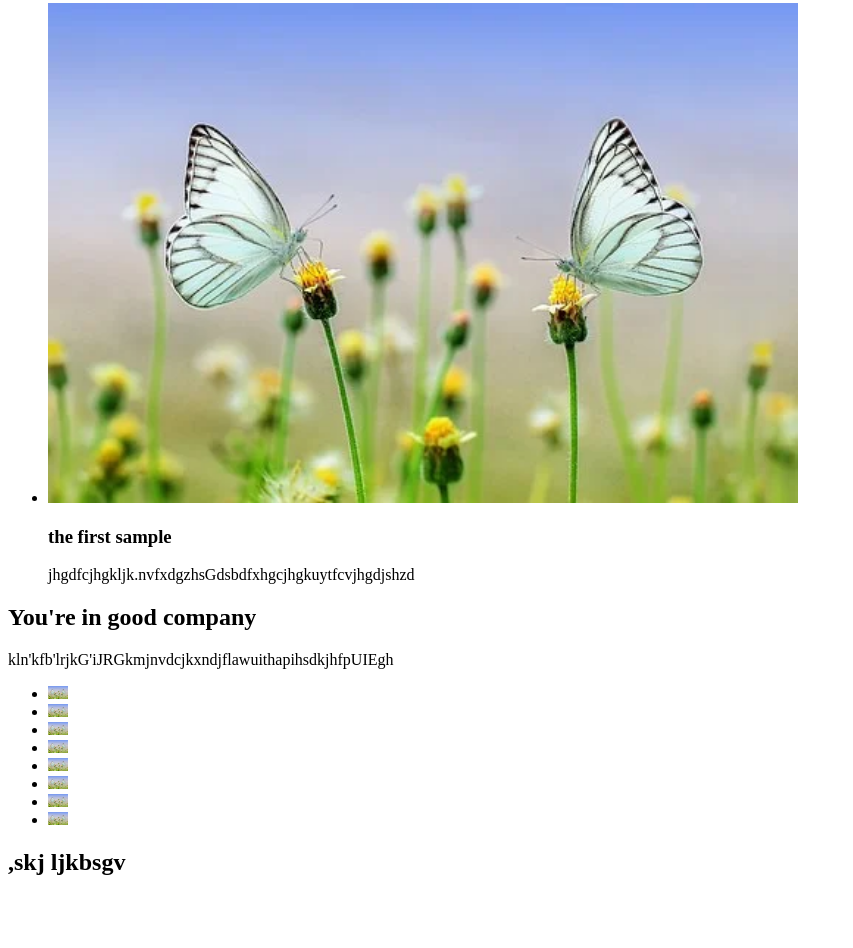
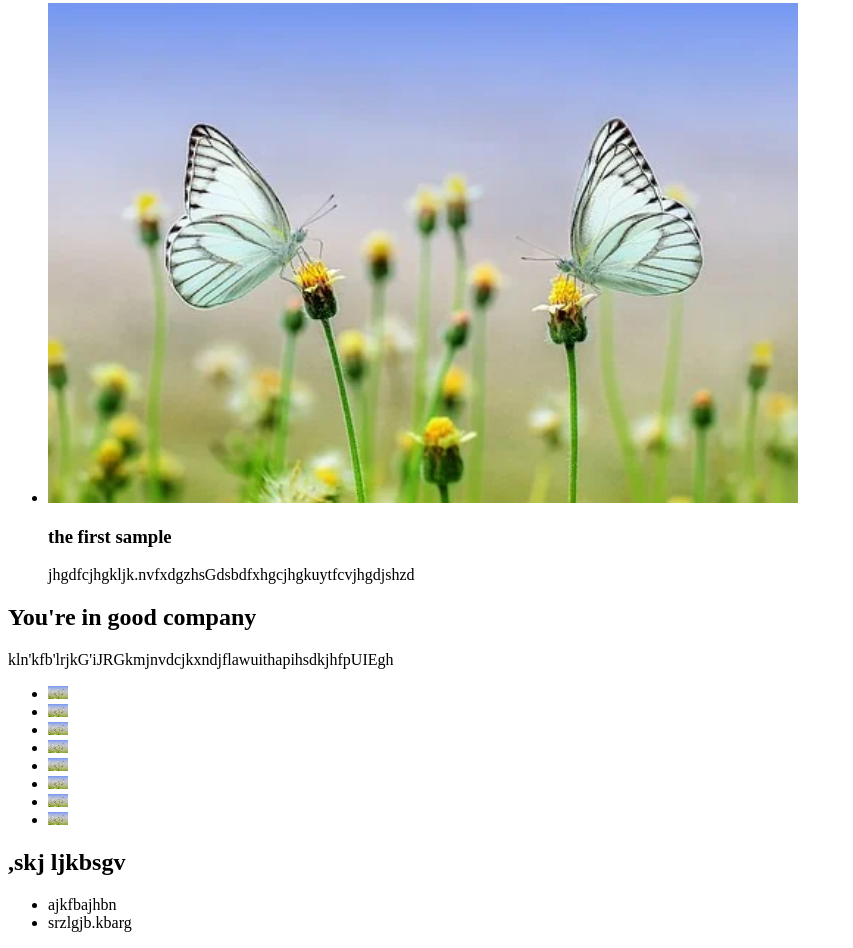
Before and after one commit to IraMcsimova/github_test, a plain HTML site: page index.html in a window 1280 px wide. Shown: the part 1433-2381 px from the top of the page, without its empty margins (0-853 px from the left). Before the commit the page ends 2329 px from the top, so only its background shows below. Drawn offline with Linux system fonts and the light colour scheme.

Commit message:
footer list
Footer list

```diff
--- a/index.html
+++ b/index.html
@@ -133,6 +133,10 @@
 <!--the lowet part -->
 <footer>
     <h2>,skj ljkbsgv</h2>
+    <ul>
+        <li>ajkfbajhbn</li>
+        <li>srzlgjb.kbarg</li>
+    </ul>
 </footer>
 </body>
 </html>
```
